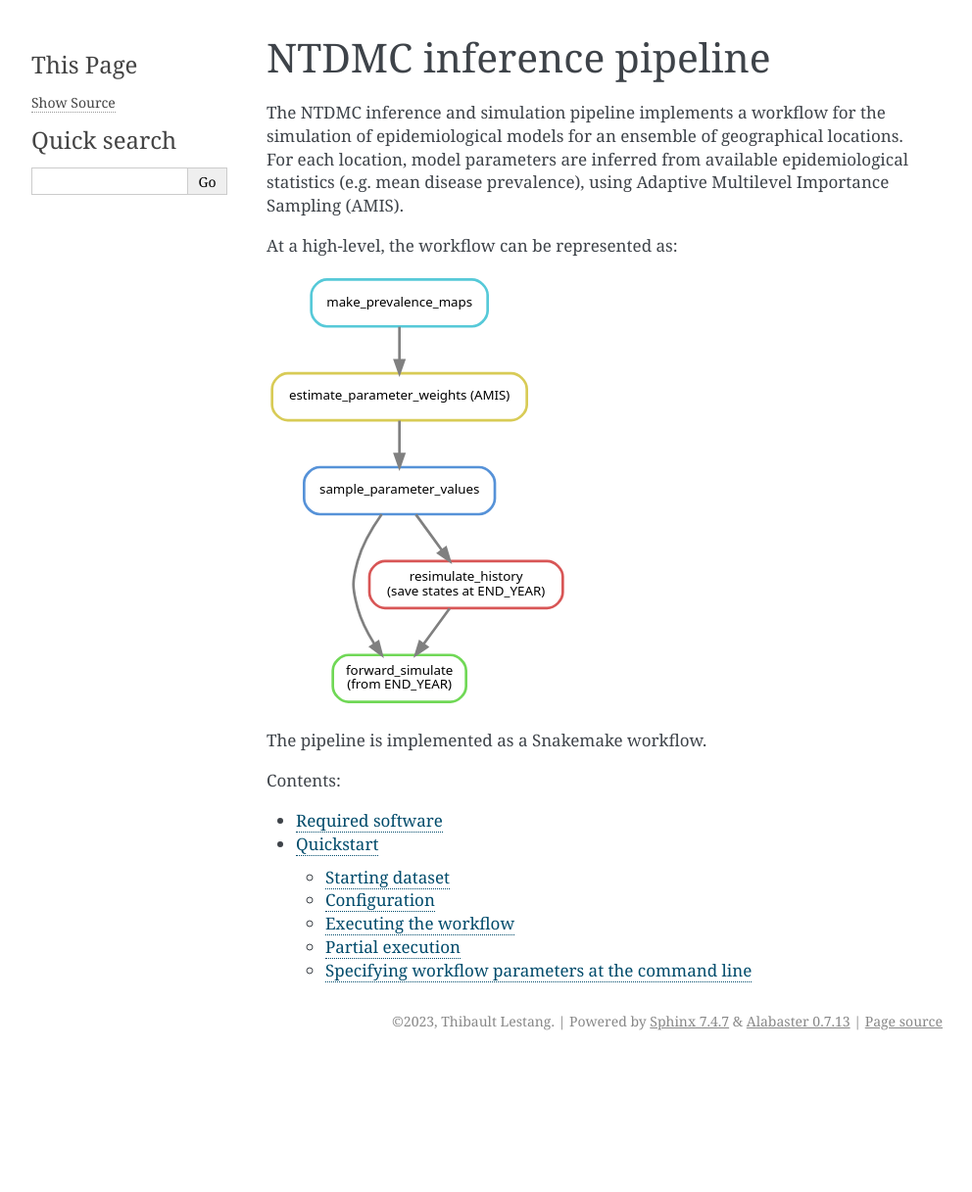
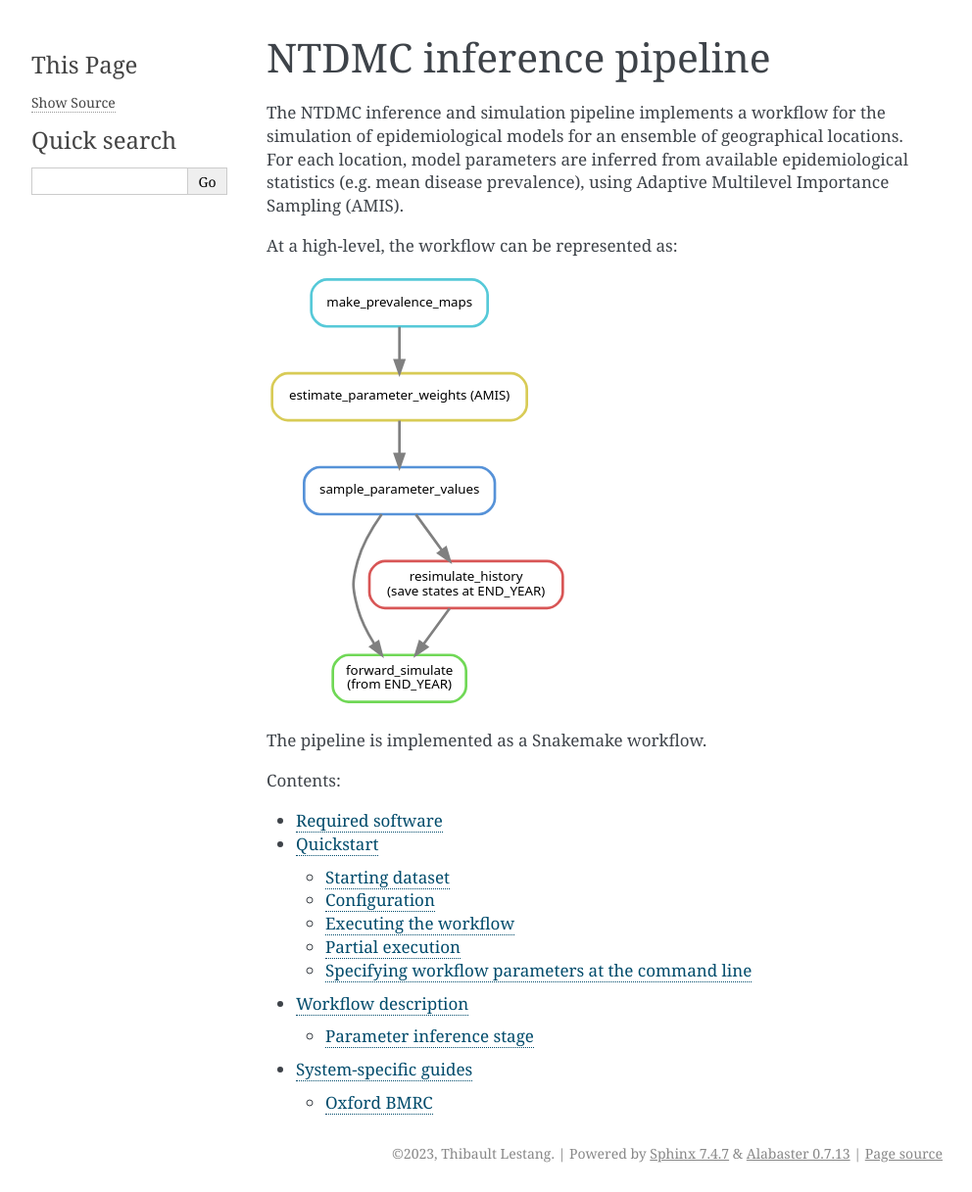
Before and after one commit to tlestang/ntdmc_snakemake_pipeline, a Sphinx documentation site: the page built from docs/source/index.rst, in a window 1280 px wide. Shown: the whole page at 98% size, without its empty margins (148-1140 px from the left). Built offline with Sphinx 7.4.7, drawn with Linux system fonts in a browser that asks for light colours; before the commit the page ends 1082 px from its top, so only the background shows below that.

Commit message:
docs: Add skeleton for BMRC guide

```diff
--- /dev/null
+++ b/docs/source/guides/BMRC.rst
@@ -0,0 +1,4 @@
+Oxford BMRC
+===============================================
+
+Coming soon.
--- /dev/null
+++ b/docs/source/guides/index.rst
@@ -0,0 +1,8 @@
+System-specific guides
+======================
+
+.. toctree::
+   :maxdepth: 2
+   :caption: Contents:
+
+   BMRC
--- a/docs/source/index.rst
+++ b/docs/source/index.rst
@@ -27,3 +27,5 @@ The pipeline is implemented as a Snakemake workflow.
 
    install
    quickstart
+   workflow_description
+   guides/index
```
